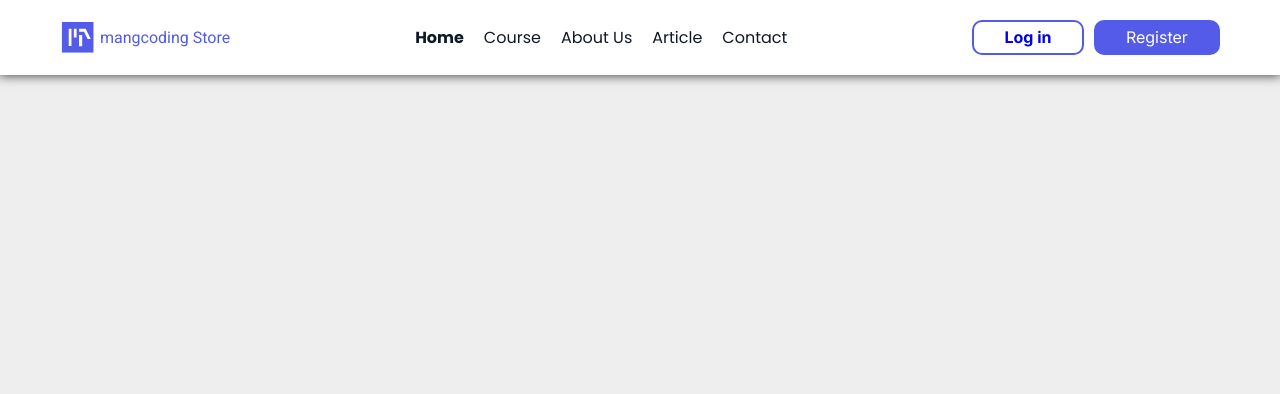
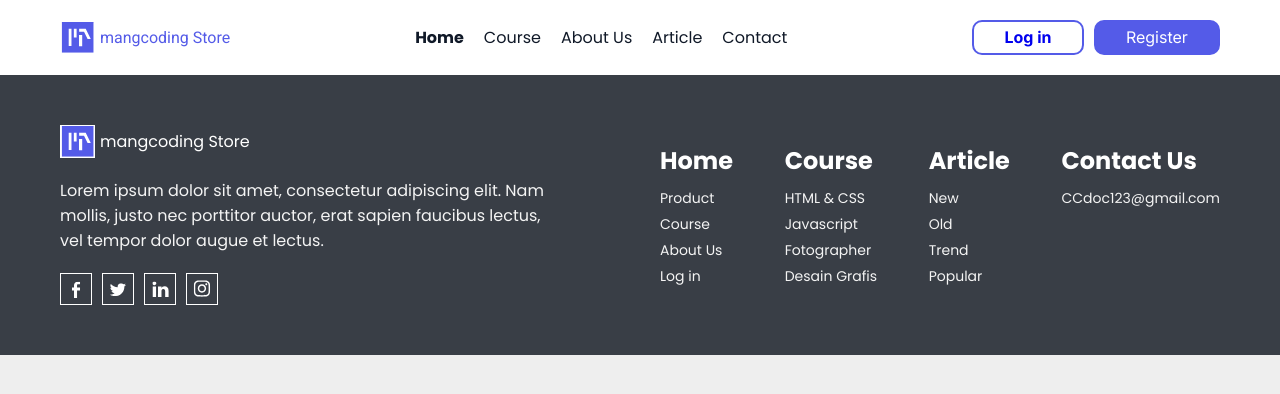
Before and after one commit to Abood-Zedan/Project-1, a plain HTML site: page index.html in a window 1280 px wide. Drawn offline with Linux system fonts and the light colour scheme.

Commit message:
create footer

```diff
--- a/assets/css/style.css
+++ b/assets/css/style.css
@@ -58,13 +58,78 @@ body {
 }
 /* Start Responsive */
 @media screen and (max-Width: 992px) {
-    .header .nav {
+    .header .nav,
+    .header .auth {
         display: none;
     }
     .header .menu {
         display: block;
-        order: 2;
+    }
+}
+@media screen and (max-Width: 576px) {
+    .container {
+        width: calc(100% - 50px);
     }
 }
 /* End Responsive */
 /* End Header */
+/* Start Footer */
+.footer {
+    background-color: #393E46;
+    color: #fff;
+    padding: 50px 0;
+}
+.footer .row {
+    gap: 100px;
+}
+.footer a {
+    color: #fff;
+}
+.footer .footer-left-said {
+    width: 500px;
+    display: flex;
+    flex-wrap: wrap;
+    gap: 20px;
+}
+.footer .logo {
+    display: flex;
+    flex-wrap: wrap;
+    align-items: center;
+    gap: 5px;
+}
+.footer .logo img {
+    width: 35px;
+}
+.footer-left-said p {
+    color: #F4F4F4;
+}
+.footer-left-said .icons {
+    display: flex;
+    gap: 10px;
+}
+.footer-left-said .icons img {
+    width: 20px;
+    height: 20px;
+    border: 1px solid #fff;
+    padding: 5px;
+}
+.footer .footer-right-said {
+    flex-grow: 1;
+    display: flex;
+    justify-content: space-between;
+}
+.footer-right-said .footer-item {
+    display: flex;
+    flex-direction: column;
+    gap: 10px;
+}
+.footer .footer-right-said nav {
+    display: flex;
+    flex-direction: column;
+    gap: 5px;
+}
+.footer .footer-right-said nav a {
+    color: #F4F4F4;
+    font-size: 14px;
+}
+/* End Footer */
--- a/index.html
+++ b/index.html
@@ -34,5 +34,61 @@
         </div>
     </header>
     <!-- End Header -->
+    <!-- Start Footer -->
+    <footer class="footer">
+        <div class="container">
+            <div class="row">
+                <div class="footer-left-said">
+                    <div class="logo">
+                        <img src="./assets/imges/Logo.svg" alt="">
+                        <a href="#">mangcoding Store</a>
+                    </div>
+                    <p>Lorem ipsum dolor sit amet, consectetur adipiscing elit. Nam mollis, justo nec porttitor auctor, erat sapien faucibus lectus, vel tempor dolor augue et lectus. </p>
+                    <div class="icons">
+                        <img src="./assets/imges/public/facebook.svg" alt="">
+                        <img src="./assets/imges/public/Twitter.svg" alt="">
+                        <img src="./assets/imges/public/linkedin.svg" alt="">
+                        <img src="./assets/imges/public/instagram.svg" alt="">
+                    </div>
+                </div>
+                <div class="footer-right-said">
+                    <div class="footer-item">
+                        <h2>Home</h2>
+                        <nav>
+                            <a href="#">Product</a>
+                            <a href="#">Course</a>
+                            <a href="#">About Us</a>
+                            <a href="#">Log in</a>
+                        </nav>
+                    </div>
+                    <div class="footer-item">
+                        <h2>Course</h2>
+                        <nav>
+                            <a href="#">HTML & CSS</a>
+                            <a href="#">Javascript</a>
+                            <a href="#">Fotographer</a>
+                            <a href="#">Desain Grafis</a>
+                        </nav>
+                    </div>
+                    <div class="footer-item">
+                        <h2>Article</h2>
+                        <nav>
+                            <a href="#">New</a>
+                            <a href="#">Old</a>
+                            <a href="#">Trend</a>
+                            <a href="#">Popular</a>
+                        </nav>
+                    </div>
+                    <div class="footer-item">
+                        <h2>Contact Us</h2>
+                        <nav>
+                            <a href="#">CCdoc123@gmail.com</a>
+                        </nav>
+                    </div>
+                </div>
+            </div>
+        </div>
+    </footer>
+    <!-- End Footer -->
 </body>
 </html>
```
Also changed, not shown: assets/css/Responsive.css (added, +17 -0 lines), assets/imges/public/Twitter.svg (added), assets/imges/public/facebook.svg (added), assets/imges/public/instagram.svg (added), assets/imges/public/linkedin.svg (added).
